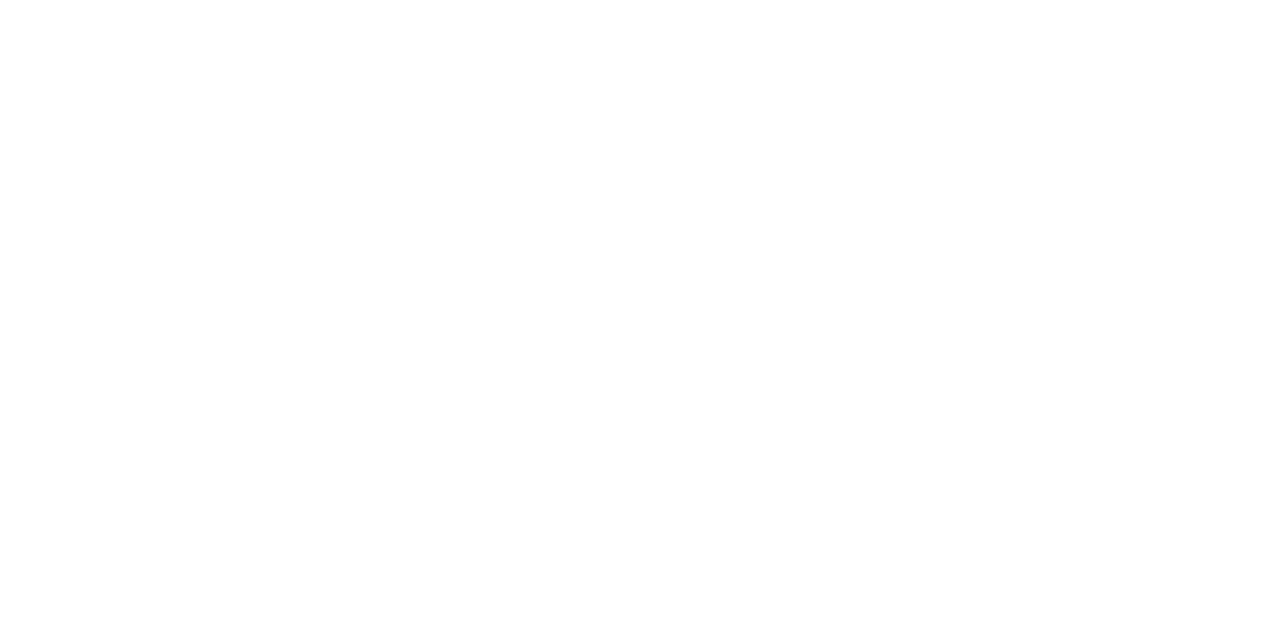
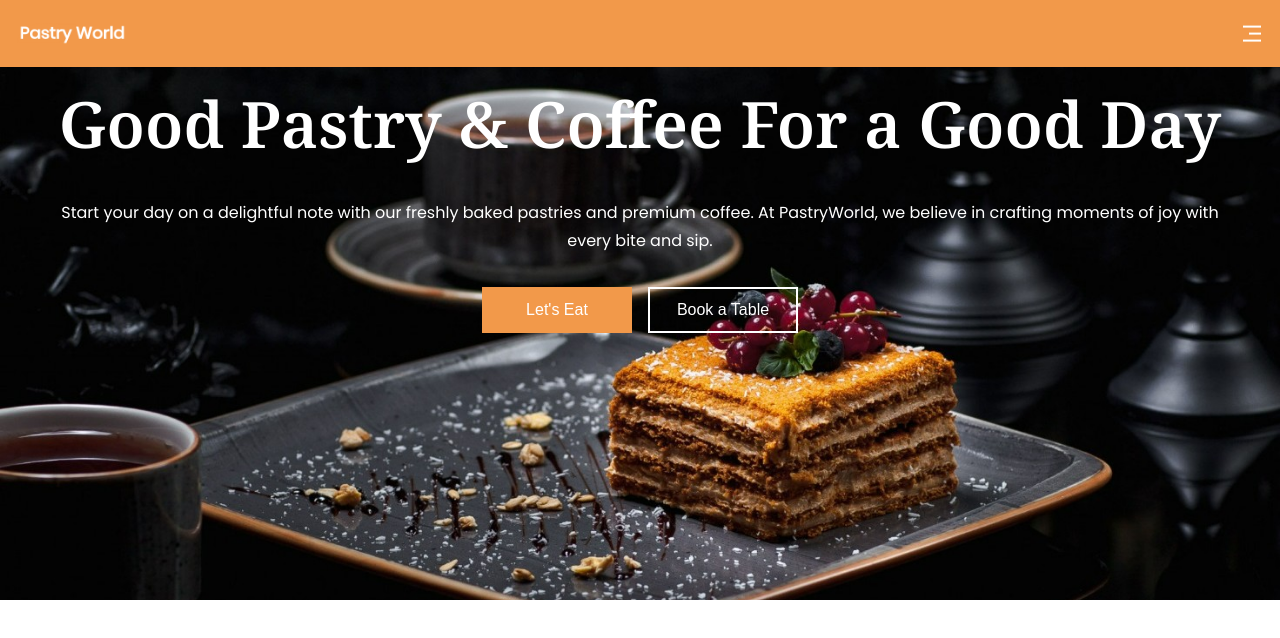
Before and after one commit to TranVuHoang/htmlcss-project-responsive01, a plain HTML site: page index.html in a window 1280 px wide. Drawn offline with nearby package versions, Linux system fonts and the light colour scheme.

Commit message:
create header section

```diff
--- a/index.html
+++ b/index.html
@@ -11,6 +11,40 @@
     <title>Hwang Chan - Project Responsive 01</title>
   </head>
   <body>
+    <!-- header section start -->
+    <header>
+      <nav>
+        <div class="nav__header">
+          <div class="nav__logo">
+            <a href="#">
+              <img src="assets/logo.png" alt="logo" />
+            </a>
+          </div>
+          <div class="nav__menu__btn" id="menu-btn">
+            <i class="ri-menu-3-line"></i>
+          </div>
+        </div>
+        <ul class="nav__links" id="nav-links">
+          <li><a href="#home">Home</a></li>
+          <li><a href="#menu">Menu</a></li>
+          <li><a href="#about">About Us</a></li>
+        </ul>
+      </nav>
+
+      <div class="section__container header__container" id="home">
+        <h1>Good Pastry & Coffee For a Good Day</h1>
+        <p>
+          Start your day on a delightful note with our freshly baked pastries
+          and premium coffee. At PastryWorld, we believe in crafting moments of
+          joy with every bite and sip.
+        </p>
+        <div class="header__btns">
+          <button class="btn">Let's Eat</button>
+          <button class="btn">Book a Table</button>
+        </div>
+      </div>
+    </header>
+    <!-- header section end -->
 
     <script src="https://unpkg.com/scrollreveal"></script>
     <script src="main.js"></script>
--- a/styles.css
+++ b/styles.css
@@ -17,3 +17,164 @@
   margin: 0;
   box-sizing: border-box;
 }
+
+html,
+body {
+  scroll-behavior: smooth;
+}
+
+body {
+  font-family: "Poppins", sans-serif;
+}
+
+img {
+  display: flex;
+  width: 100%;
+}
+
+a {
+  text-decoration: none;
+  transition: 0.3s;
+}
+
+ul {
+  list-style: none;
+}
+
+/*------------------------------------------
+# common
+------------------------------------------*/
+.section__container {
+  max-width: var(--max-width);
+  margin: auto;
+  padding: 5rem 1rem;
+}
+
+.section__header {
+  font-size: 2.5rem;
+  font-weight: 800;
+  font-family: var(--header-font);
+  color: var(--text-dark);
+}
+
+.btn {
+  padding: 0.75rem 1.5rem;
+  outline: none;
+  border: none;
+  font-size: 1rem;
+  font-weight: 500;
+  color: var(--white);
+  background: var(--primary-color);
+  border: 2px solid var(--primary-color);
+  transition: 0.3s;
+  cursor: pointer;
+}
+
+.btn:hover {
+  background: var(--primary-color-dark);
+  border-color: var(--primary-color-dark);
+}
+
+/*------------------------------------------
+# header styling
+------------------------------------------*/
+header {
+  min-height: 75vh;
+  background-image: url("assets/header-bg.jpg");
+  background-position: center center;
+  background-size: cover;
+  background-repeat: no-repeat;
+}
+
+nav {
+  position: fixed;
+  isolation: isolate;
+  width: 100%;
+  z-index: 9;
+}
+
+.nav__header {
+  padding: 1rem;
+  width: 100%;
+  display: flex;
+  align-items: center;
+  justify-content: space-between;
+  background: var(--primary-color);
+}
+
+.nav__logo img {
+  max-width: 110px;
+}
+
+.nav__menu__btn {
+  font-size: 1.5rem;
+  color: var(--white);
+  cursor: pointer;
+}
+
+.nav__links {
+  position: absolute;
+  bottom: 0;
+  left: 0;
+  width: 100%;
+  display: flex;
+  align-items: center;
+  justify-content: center;
+  flex-direction: column;
+  gap: 2rem;
+  padding: 2rem;
+  background: var(--primary-color);
+  transition: transform 0.5s;
+  z-index: -1;
+}
+
+.nav__links.open {
+  transform: translateY(100%);
+}
+
+.nav__links a {
+  font-weight: 500;
+  color: var(--white);
+  white-space: nowrap;
+}
+
+.nav__links a:hover {
+  color: var(--text-dark);
+}
+
+.header__container h1 {
+  margin-bottom: 2rem;
+  font-size: 4rem;
+  font-weight: 600;
+  font-family: var(--header-font);
+  color: var(--white);
+  text-align: center;
+}
+
+.header__container p {
+  margin-bottom: 2rem;
+  line-height: 1.75rem;
+  color: var(--white);
+  text-align: center;
+}
+
+.header__btns {
+  display: flex;
+  align-items: center;
+  justify-content: center;
+  gap: 1rem;
+}
+
+.header__btns .btn {
+  min-width: 150px;
+}
+
+.header__btns .btn:nth-child(2) {
+  border-color: var(--white);
+  background: transparent;
+}
+
+.header__btns .btn:nth-child(2):hover {
+  border-color: var(--primary-color);
+  background: var(--primary-color);
+}
```
